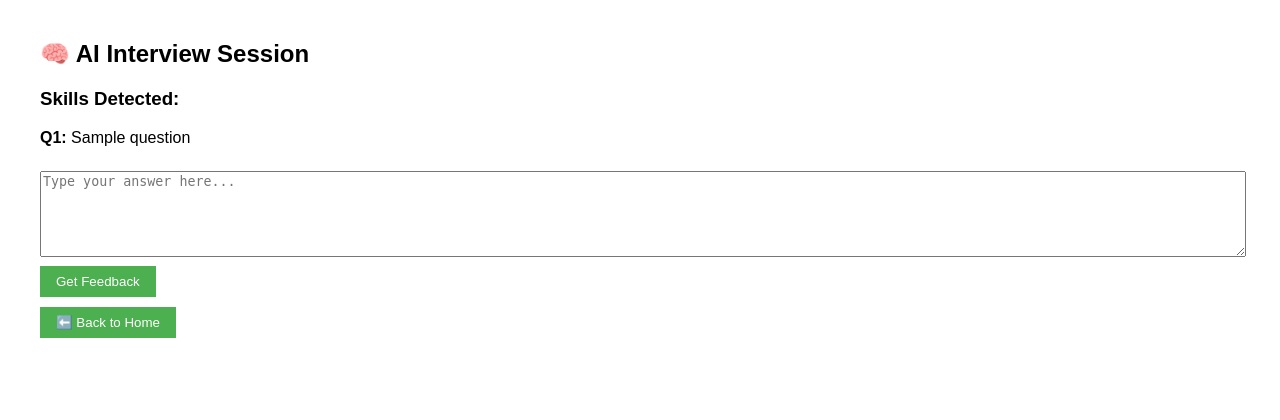
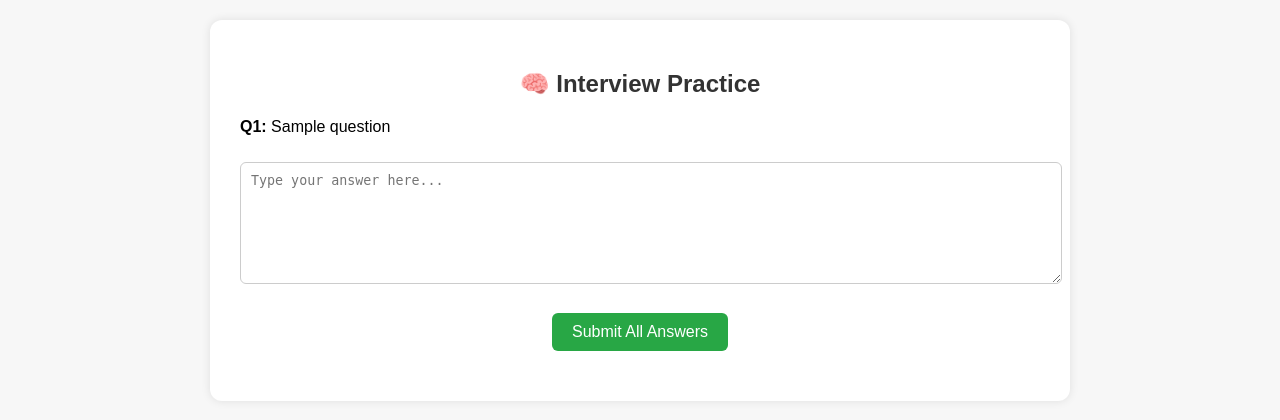
Before and after one commit to navneetchinchole04/ai_interview_coach, a Flask app: template templates/interview.html in a window 1280 px wide. Shown: the top 420 px of the page. Run offline with Flask 3, Linux system fonts and the light colour scheme; the template is opened without the code that fills it: most values are stand-ins (such as "Sample title", 1, 10 or a date in 2020).

Commit message:
Added single submit option and updated feedback route

```diff
--- a/app.py
+++ b/app.py
@@ -7,7 +7,7 @@
 
 @app.route('/')
 def home():
-    return render_template('home.html')  # new intro page
+    return render_template('home.html')  # intro page
 
 @app.route('/upload')
 def upload_page():
@@ -22,6 +22,14 @@
     questions = generate_questions(skills)
     return render_template('interview.html', skills=skills, questions=questions)
 
+# 🆕 Route for single "Submit All" feedback
+@app.route('/feedback_all', methods=['POST'])
+def feedback_all():
+    answers = [v for k, v in sorted(request.form.items())]
+    feedback_list = [get_feedback(a, f"Q{i+1}") for i, a in enumerate(answers)]
+    return jsonify({"feedback": feedback_list})
+
+# Old route (you can keep it for safety)
 @app.route('/feedback', methods=['POST'])
 def feedback():
     answer = request.json['answer']
--- a/templates/interview.html
+++ b/templates/interview.html
@@ -3,40 +3,95 @@
 <head>
   <meta charset="UTF-8">
   <meta name="viewport" content="width=device-width, initial-scale=1.0">
-  <title>AI Interview Session</title>
+  <title>Interview Practice</title>
   <link rel="stylesheet" href="{{ url_for('static', filename='style.css') }}">
+  <style>
+    body {
+      font-family: Arial, sans-serif;
+      background-color: #f7f7f7;
+      margin: 0;
+      padding: 20px;
+    }
+    .container {
+      background: #fff;
+      padding: 30px;
+      max-width: 800px;
+      margin: 0 auto;
+      border-radius: 12px;
+      box-shadow: 0 0 10px rgba(0,0,0,0.1);
+    }
+    h2 {
+      text-align: center;
+      color: #333;
+    }
+    .question {
+      margin-bottom: 25px;
+    }
+    textarea {
+      width: 100%;
+      height: 100px;
+      padding: 10px;
+      margin-top: 10px;
+      border-radius: 6px;
+      border: 1px solid #ccc;
+      resize: vertical;
+    }
+    button {
+      display: block;
+      margin: 20px auto;
+      padding: 10px 20px;
+      background-color: #28a745;
+      color: white;
+      border: none;
+      border-radius: 6px;
+      cursor: pointer;
+      font-size: 16px;
+    }
+    button:hover {
+      background-color: #218838;
+    }
+    .feedback {
+      background: #e9ffe9;
+      padding: 10px;
+      border-radius: 6px;
+      margin-top: 10px;
+      display: none;
+    }
+  </style>
 </head>
 <body>
   <div class="container">
-    <h2>🧠 AI Interview Session</h2>
-    <h3>Skills Detected:</h3>
-    <p>{{ ', '.join(skills) }}</p>
-
-    <div id="questions">
+    <h2>🧠 Interview Practice</h2>
+    <form id="interviewForm" method="post" action="/feedback_all">
       {% for q in questions %}
-        <div class="question-block">
-          <p><strong>Q{{ loop.index }}:</strong> {{ q }}</p>
-          <textarea id="answer{{ loop.index }}" placeholder="Type your answer here..."></textarea>
-          <button onclick="getFeedback('{{ q }}', 'answer{{ loop.index }}')">Get Feedback</button>
-          <div id="feedback{{ loop.index }}" class="feedback"></div>
+        <div class="question">
+          <p><b>Q{{ loop.index }}:</b> {{ q }}</p>
+          <textarea name="answer{{ loop.index }}" placeholder="Type your answer here..."></textarea>
         </div>
       {% endfor %}
-    </div>
-
-    <button onclick="window.location.href='/'">⬅️ Back to Home</button>
+      <button type="submit">Submit All Answers</button>
+    </form>
+    <div id="feedbackSection"></div>
   </div>
 
   <script>
-    async function getFeedback(question, answerId) {
-      const answer = document.getElementById(answerId).value;
-      const res = await fetch("/feedback", {
-        method: "POST",
-        headers: { "Content-Type": "application/json" },
-        body: JSON.stringify({ question, answer })
+    const form = document.getElementById('interviewForm');
+    form.addEventListener('submit', async (e) => {
+      e.preventDefault();
+      const formData = new FormData(form);
+
+      const response = await fetch('/feedback_all', {
+        method: 'POST',
+        body: formData
       });
-      const data = await res.json();
-      document.getElementById("feedback" + answerId.replace("answer", "")).innerText = "💬 " + data.feedback;
-    }
+
+      const data = await response.json();
+      const feedbackDiv = document.getElementById('feedbackSection');
+      feedbackDiv.innerHTML = "<h3>🗣 Feedback</h3>";
+      data.feedback.forEach((f, i) => {
+        feedbackDiv.innerHTML += `<p><b>Q${i+1}:</b> ${f}</p>`;
+      });
+    });
   </script>
 </body>
 </html>
```
